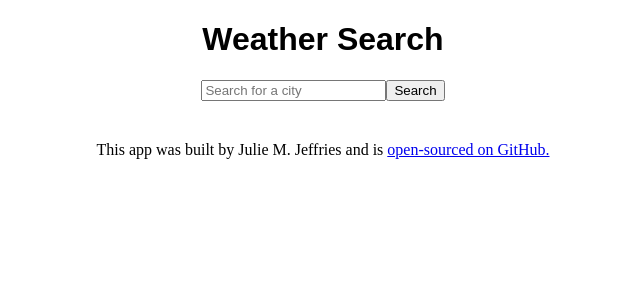
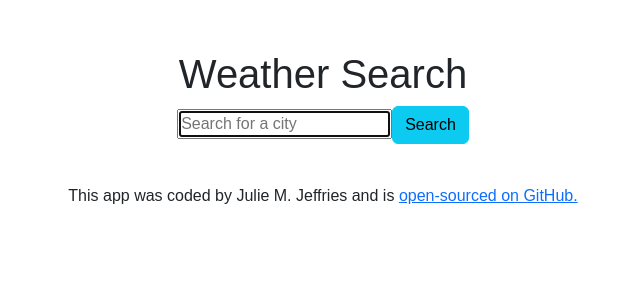
Before and after one commit to juliemeta/react-weather-app, a React (Vite) app: page / in a window 1280 px wide. Shown: the top 300 px of the page, without its empty margins (317-957 px from the left). Built offline with nearby package versions, Linux system fonts and the light colour scheme.

Commit message:
Added Bootstrap

```diff
--- a/index.html
+++ b/index.html
@@ -9,13 +9,5 @@
   <body>
     <div id="root"></div>
     <script type="module" src="/src/main.jsx"></script>
-    <footer>
-      <div class="author">
-        This app was built by Julie M. Jeffries and is
-        <a href="https://github.com/juliemeta/react-weather-app"
-          >open-sourced on GitHub.</a
-        >
-      </div>
-    </footer>
   </body>
 </html>
--- a/package.json
+++ b/package.json
@@ -11,6 +11,7 @@
   },
   "dependencies": {
     "axios": "^1.13.2",
+    "bootstrap": "^5.3.8",
     "react": "^19.2.0",
     "react-dom": "^19.2.0"
   },
--- a/src/styles.css
+++ b/src/App.css
@@ -1,9 +1,9 @@
 .App {
   font-family: sans-serif;
-  text-align: center;
+  max-width: 600px;
+  margin: 50px auto;
 }
 
-.author {
-  text-align: center;
+.App footer {
   padding-top: 40px;
 }
--- a/src/App.jsx
+++ b/src/App.jsx
@@ -1,11 +1,22 @@
-import "./styles.css";
+import "./App.css";
 import Weather from "./Weather";
 
 export default function App() {
   return (
-    <div className="App">
-      <h1>Weather Search</h1>
-      <Weather />
+    <div className="App text-center">
+      <div className="container">
+        <h1>Weather Search</h1>
+        <Weather />
+        <footer>
+          This app was coded by Julie M. Jeffries and is{" "}
+          <a
+            href="https://github.com/juliemeta/react-weather-app"
+            target="_blank"
+          >
+            open-sourced on GitHub.
+          </a>
+        </footer>
+      </div>
     </div>
   );
 }
--- a/src/Weather.jsx
+++ b/src/Weather.jsx
@@ -34,9 +34,12 @@ export default function Weather(props) {
       <input
         type="search"
         placeholder="Search for a city"
+        autoFocus="on"
         onChange={updateCity}
       />
-      <button type="submit">Search</button>
+      <button className="btn btn-info" type="submit">
+        Search
+      </button>
     </form>
   );
 
--- a/src/main.jsx
+++ b/src/main.jsx
@@ -2,6 +2,7 @@ import { StrictMode } from "react";
 import { createRoot } from "react-dom/client";
 
 import App from "./App";
+import "bootstrap/dist/css/bootstrap.css";
 
 const rootElement = document.getElementById("root");
 const root = createRoot(rootElement);
```
Also changed, not shown: 1 other file (tests, documents, lock files or other folders).
